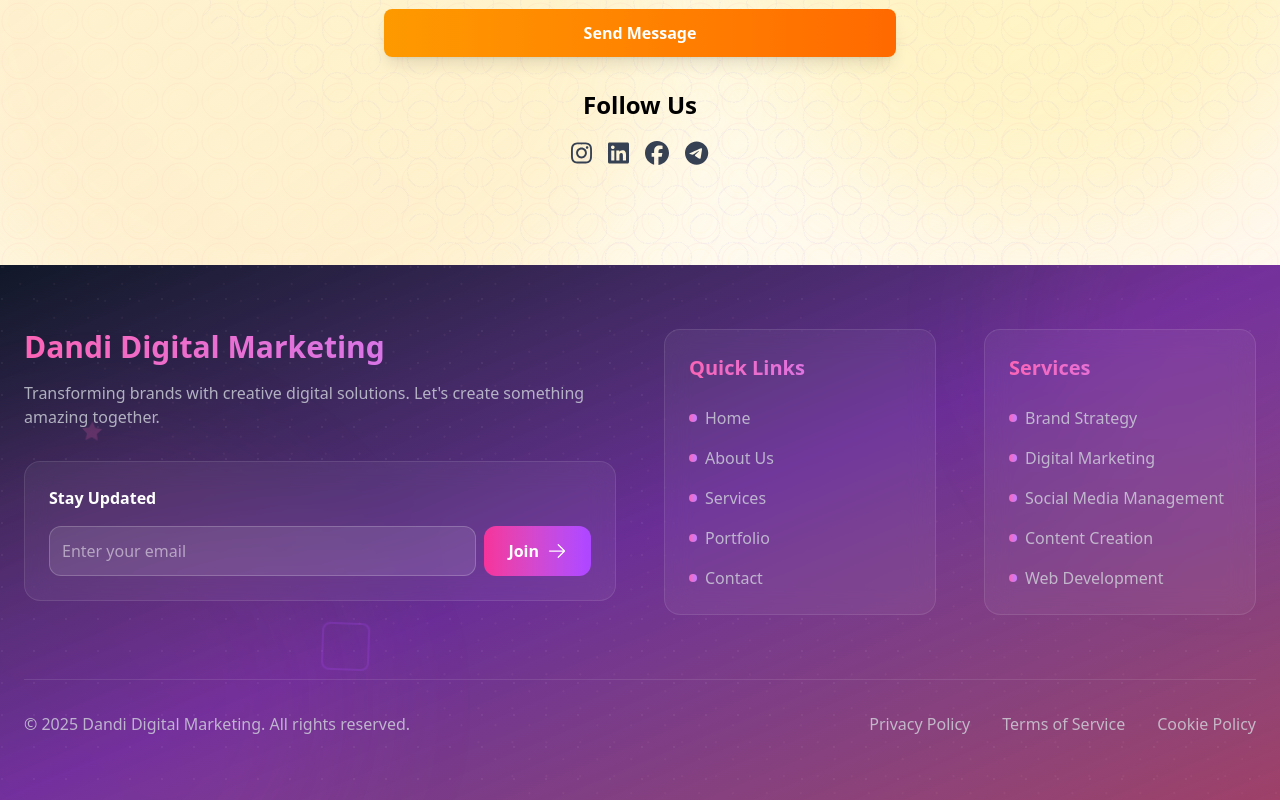
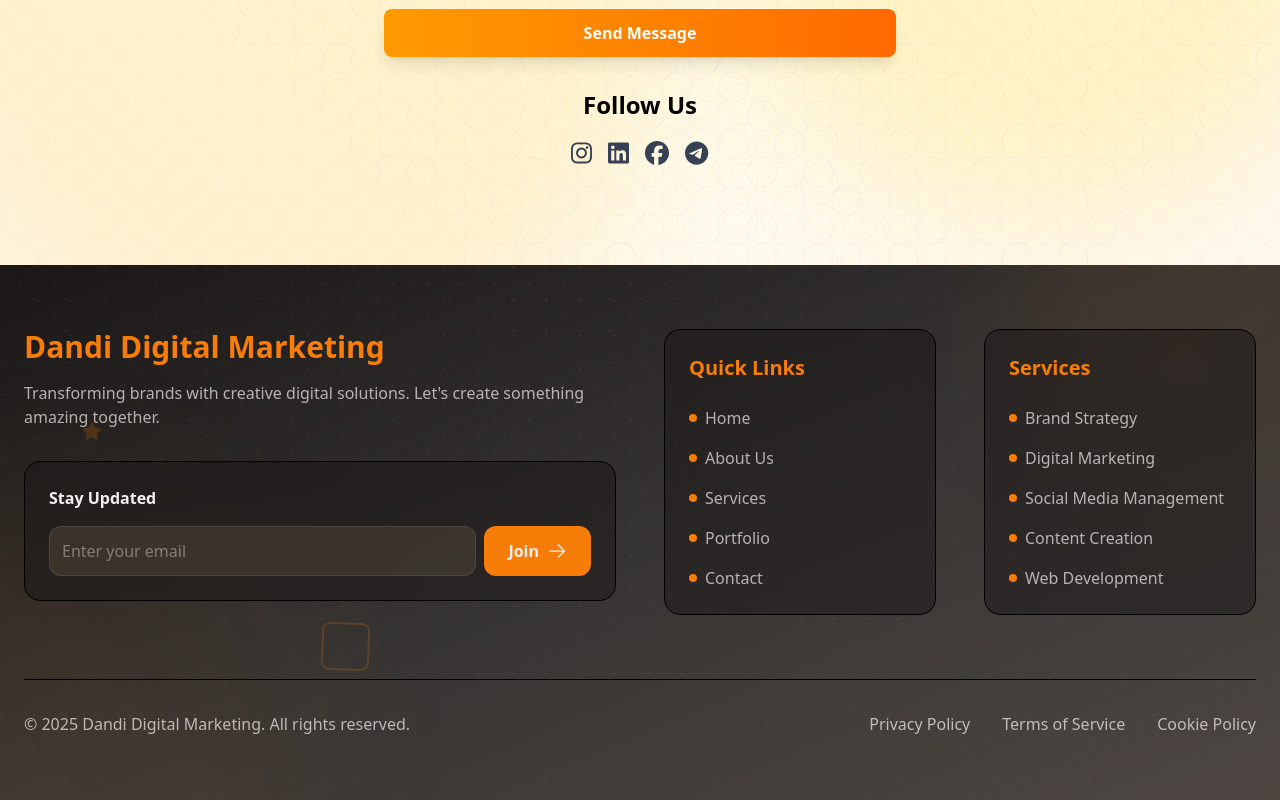
Before and after one commit to venopyX/dandi-digital-marketing, a Vue app: page / in a window 1280 px wide. Shown: the part 5309-6109 px from the top of the page. Built offline with nearby package versions, Linux system fonts and the light colour scheme.

Commit message:
refactor: footer color update

```diff
--- a/src/components/FooterSection.vue
+++ b/src/components/FooterSection.vue
@@ -1,22 +1,22 @@
 <template>
-  <footer class="footer-section relative min-h-[60vh] bg-gradient-to-br from-gray-900 via-purple-900/90 to-pink-900/80 overflow-hidden">
+  <footer class="footer-section relative min-h-[60vh] bg-gradient-to-br from-[#1a1716] via-[#2b2928]/95 to-[#3a322d]/90 overflow-hidden">
     <!-- Complex Background Pattern -->
-    <div class="absolute inset-0 opacity-5">
-      <div class="absolute inset-0" style="background-image: radial-gradient(circle at 2px 2px, white 1px, transparent 0); background-size: 32px 32px;"></div>
-      <div class="absolute inset-0 rotate-45" style="background-image: radial-gradient(circle at 2px 2px, pink 1px, transparent 0); background-size: 24px 24px;"></div>
+    <div class="absolute inset-0 opacity-10">
+      <div class="absolute inset-0" style="background-image: radial-gradient(circle at 2px 2px, var(--color-brand-primary) 1px, transparent 0); background-size: 32px 32px;"></div>
+      <div class="absolute inset-0 rotate-45" style="background-image: radial-gradient(circle at 2px 2px, var(--color-brand-accent) 1px, transparent 0); background-size: 24px 24px;"></div>
     </div>
 
     <!-- Glassmorphic Elements -->
     <div class="absolute inset-0 pointer-events-none overflow-hidden">
-      <div class="absolute -top-32 -right-32 w-96 h-96 bg-gradient-to-br from-pink-500/10 to-purple-500/10 rounded-full blur-3xl"></div>
-      <div class="absolute -bottom-40 -left-40 w-[32rem] h-[32rem] bg-gradient-to-tr from-purple-500/10 to-pink-500/10 rounded-full blur-3xl"></div>
+      <div class="absolute -top-32 -right-32 w-96 h-96 bg-gradient-to-br from-[var(--color-brand-primary)]/10 to-[var(--color-brand-background)]/05 rounded-full blur-3xl"></div>
+      <div class="absolute -bottom-40 -left-40 w-[32rem] h-[32rem] bg-gradient-to-tr from-[var(--color-brand-accent)]/10 to-[var(--color-brand-primary)]/05 rounded-full blur-3xl"></div>
     </div>
 
     <!-- Floating Elements -->
     <div class="absolute inset-0 pointer-events-none" ref="footerEffect">
-      <div class="absolute top-20 right-20 w-8 h-8 border-2 border-pink-500/20 rounded-full animate-spin-slow"></div>
-      <div class="absolute bottom-32 left-1/4 w-12 h-12 border-2 border-purple-500/20 rounded-lg transform rotate-45 animate-float-slow"></div>
-      <div class="absolute top-40 left-20 text-pink-400/20 animate-float">
+      <div class="absolute top-20 right-20 w-8 h-8 border-2 border-[var(--color-brand-primary)]/20 rounded-full animate-spin-slow"></div>
+      <div class="absolute bottom-32 left-1/4 w-12 h-12 border-2 border-[var(--color-brand-accent)]/20 rounded-lg transform rotate-45 animate-float-slow"></div>
+      <div class="absolute top-40 left-20 text-[var(--color-brand-primary)]/20 animate-float">
         <svg width="24" height="24" viewBox="0 0 24 24" fill="currentColor">
           <path d="M12 2l3.09 6.26L22 9.27l-5 4.87 1.18 6.88L12 17.77l-6.18 3.25L7 14.14 2 9.27l6.91-1.01L12 2z"/>
         </svg>
@@ -28,27 +28,27 @@
         <!-- Brand Column -->
         <div class="col-span-1 md:col-span-2">
           <div class="mb-8">
-            <h2 class="text-3xl font-black mb-4 text-transparent bg-clip-text bg-gradient-to-r from-pink-400 to-purple-400">
+            <h2 class="text-3xl font-black mb-4 text-transparent bg-clip-text bg-gradient-to-r from-[var(--color-brand-primary)] to-[var(--color-brand-accent)]">
               Dandi Digital Marketing
             </h2>
-            <p class="text-gray-300/80 font-medium">
+            <p class="text-[var(--color-brand-light)]/70 font-medium">
               Transforming brands with creative digital solutions. Let's create something amazing together.
             </p>
           </div>
 
           <!-- Newsletter Signup -->
-          <div class="newsletter-signup backdrop-blur-md bg-white/5 p-6 rounded-2xl border border-white/10 transition-all duration-300 hover:bg-white/10">
-            <h3 class="text-white font-black mb-4">Stay Updated</h3>
+          <div class="newsletter-signup backdrop-blur-md bg-[#1a1716]/50 p-6 rounded-2xl border border-[var(--color-brand-light)]/05 transition-all duration-300 hover:bg-[#1a1716]/60">
+            <h3 class="text-[var(--color-brand-light)] font-black mb-4">Stay Updated</h3>
             <form @submit.prevent="handleNewsletter" class="flex gap-2">
               <input
                 type="email"
                 v-model="email"
                 placeholder="Enter your email"
-                class="flex-grow p-3 bg-white/10 rounded-xl border border-white/20 text-white placeholder:text-white/50 focus:bg-white/20 transition-all duration-300"
+                class="flex-grow p-3 bg-[var(--color-brand-background)]/10 rounded-xl border border-[var(--color-brand-light)]/10 text-[var(--color-brand-light)] placeholder:text-[var(--color-brand-light)]/40 focus:bg-[var(--color-brand-background)]/20 transition-all duration-300"
               />
               <button
                 type="submit"
-                class="px-6 py-3 bg-gradient-to-r from-pink-500 to-purple-500 text-white font-bold rounded-xl hover:shadow-lg hover:shadow-purple-500/20 transition-all duration-300 flex items-center gap-2"
+                class="px-6 py-3 bg-gradient-to-r from-[var(--color-brand-primary)] to-[var(--color-brand-accent)] text-[var(--color-brand-light)] font-bold rounded-xl hover:shadow-lg hover:shadow-[var(--color-brand-primary)]/15 transition-all duration-300 flex items-center gap-2"
               >
                 <span>Join</span>
                 <ArrowRightIcon class="w-5 h-5" />
@@ -58,17 +58,17 @@
         </div>
 
         <!-- Quick Links -->
-        <div class="quick-links backdrop-blur-md bg-white/5 p-6 rounded-2xl border border-white/10">
-          <h3 class="text-xl font-black mb-6 text-transparent bg-clip-text bg-gradient-to-r from-pink-400 to-purple-400">
+        <div class="quick-links backdrop-blur-md bg-[#1a1716]/50 p-6 rounded-2xl border border-[var(--color-brand-light)]/05">
+          <h3 class="text-xl font-black mb-6 text-transparent bg-clip-text bg-gradient-to-r from-[var(--color-brand-primary)] to-[var(--color-brand-accent)]">
             Quick Links
           </h3>
           <ul class="space-y-4">
             <li v-for="link in quickLinks" :key="link.text">
               <a
                 :href="link.url"
-                class="text-gray-300/80 hover:text-pink-400 font-medium transition-colors flex items-center gap-2 group"
+                class="text-[var(--color-brand-light)]/70 hover:text-[var(--color-brand-primary)] font-medium transition-colors flex items-center gap-2 group"
               >
-                <span class="w-2 h-2 bg-gradient-to-r from-pink-400 to-purple-400 rounded-full group-hover:scale-150 transition-transform"></span>
+                <span class="w-2 h-2 bg-gradient-to-r from-[var(--color-brand-primary)] to-[var(--color-brand-accent)] rounded-full group-hover:scale-150 transition-transform"></span>
                 {{ link.text }}
               </a>
             </li>
@@ -76,14 +76,14 @@
         </div>
 
         <!-- Services -->
-        <div class="services backdrop-blur-md bg-white/5 p-6 rounded-2xl border border-white/10">
-          <h3 class="text-xl font-black mb-6 text-transparent bg-clip-text bg-gradient-to-r from-pink-400 to-purple-400">
+        <div class="services backdrop-blur-md bg-[#1a1716]/50 p-6 rounded-2xl border border-[var(--color-brand-light)]/05">
+          <h3 class="text-xl font-black mb-6 text-transparent bg-clip-text bg-gradient-to-r from-[var(--color-brand-primary)] to-[var(--color-brand-accent)]">
             Services
           </h3>
           <ul class="space-y-4">
             <li v-for="service in services" :key="service">
-              <span class="text-gray-300/80 font-medium flex items-center gap-2">
-                <span class="w-2 h-2 bg-gradient-to-r from-pink-400 to-purple-400 rounded-full"></span>
+              <span class="text-[var(--color-brand-light)]/70 font-medium flex items-center gap-2">
+                <span class="w-2 h-2 bg-gradient-to-r from-[var(--color-brand-primary)] to-[var(--color-brand-accent)] rounded-full"></span>
                 {{ service }}
               </span>
             </li>
@@ -92,9 +92,9 @@
       </div>
 
       <!-- Bottom Bar -->
-      <div class="mt-16 pt-8 border-t border-white/10">
+      <div class="mt-16 pt-8 border-t border-[var(--color-brand-light)]/05">
         <div class="flex flex-col md:flex-row justify-between items-center gap-4">
-          <p class="text-gray-300/80 font-medium">
+          <p class="text-[var(--color-brand-light)]/70 font-medium">
             © {{ new Date().getFullYear() }} Dandi Digital Marketing. All rights reserved.
           </p>
           <div class="flex gap-8">
@@ -102,7 +102,7 @@
               v-for="link in legalLinks"
               :key="link.text"
               :href="link.url"
-              class="text-gray-300/80 hover:text-pink-400 font-medium transition-colors"
+              class="text-[var(--color-brand-light)]/70 hover:text-[var(--color-brand-primary)] font-medium transition-colors"
             >
               {{ link.text }}
             </a>
```
